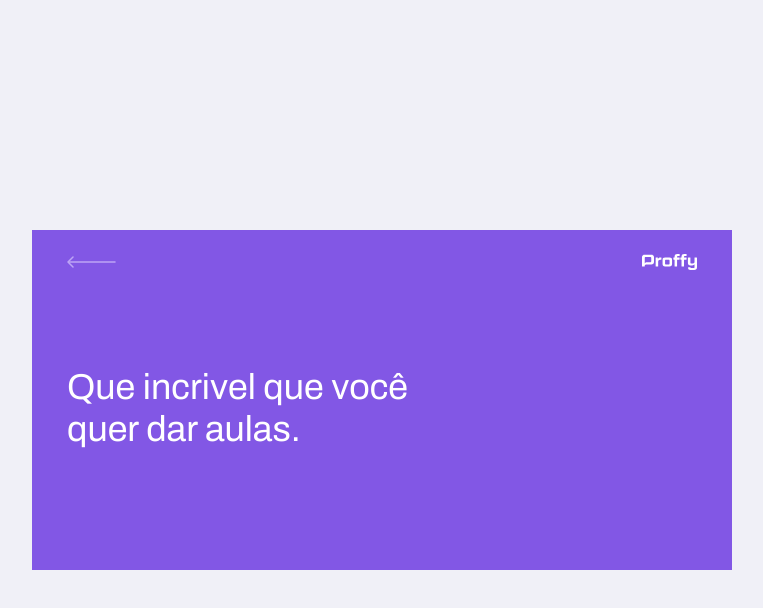
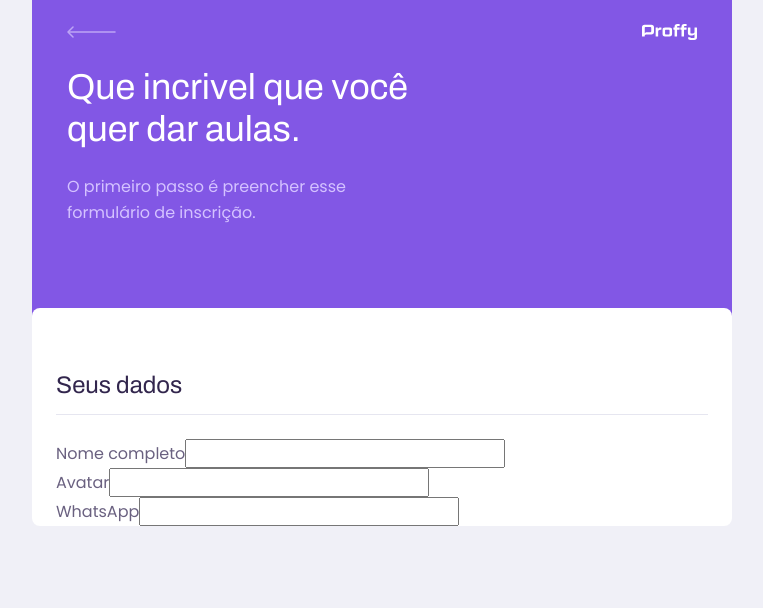
Before and after one commit to RicardoBonin/NLW-02, a React (Create React App) app: page /give-classes in a window 1280 px wide. Shown: the top 608 px of the page, without its empty margins (258-1021 px from the left). Built offline with nearby package versions, Linux system fonts and the light colour scheme.

Commit message:
Create Component Input e styles

```diff
--- /dev/null
+++ b/src/components/Input/styles.css
@@ -0,0 +1,34 @@
+.input-block {
+  position: relative;
+}
+
+.input-block + .input-block {
+  margin-top: 1.4rem;
+}
+
+.input-block label {
+  font-size: 1.4rem;
+}
+
+.input-block input {
+  width: 100%;
+  height: 5.6rem;
+  margin-top: 0.8rem;
+  border-radius: 0.8rem;
+  background: var(--color-input-background);
+  border: 1px solid var(--color-line-in-white);
+  outline: 0;
+  padding: 0 1.6rem;
+  font: 1.6rem Archivo;
+}
+
+.input-block:focus-within::after {
+  width: calc(100% - 3.2rem);
+  height: 2px;
+  content: "";
+  background: var(--color-primary-light);
+  position: absolute;
+  left: 1.6rem;
+  right: 1.6rem;
+  bottom: 0;
+}
--- a/src/components/PageHeader/index.tsx
+++ b/src/components/PageHeader/index.tsx
@@ -8,6 +8,7 @@
 
 interface PageHeaderProps {
   title: string;
+  description?: string;
 }
 
 const PageHeader: React.FC<PageHeaderProps> = (props) => {
@@ -21,6 +22,7 @@
       </div>
       <div className='header-content'>
         <strong>{props.title}</strong>
+        {props.description && <p>{props.description}</p>}
         {props.children}
       </div>
     </header>
--- a/src/components/PageHeader/styles.css
+++ b/src/components/PageHeader/styles.css
@@ -40,6 +40,14 @@
   color: var(--color-title-in-primary);
 }
 
+.page-header .header-content p {
+  max-width: 30rem;
+  font-size: 1.6rem;
+  line-height: 2.6rem;
+  color: var(--color-text-in-primary);
+  margin-top: 2.4rem;
+}
+
 @media (min-width: 700px) {
   .page-header {
     height: 340px;
--- a/src/pages/TeacherForm/index.tsx
+++ b/src/pages/TeacherForm/index.tsx
@@ -1,10 +1,34 @@
 import React from "react";
 import PageHeader from "../../components/PageHeader";
+
+import "./styles.css";
 
 function TeacherForm() {
   return (
     <div id='page-teacher-form' className='container'>
-      <PageHeader title='Que incrivel que você quer dar aulas.' />
+      <PageHeader
+        title='Que incrivel que você quer dar aulas.'
+        description='O primeiro passo é preencher esse formulário de inscrição.'
+      />
+      <main>
+        <fieldset>
+          <legend>Seus dados</legend>
+          <div className='input-block'>
+            <label htmlFor='name'>Nome completo</label>
+            <input type='text' id='name' />
+          </div>
+
+          <div className='input-block'>
+            <label htmlFor='avatar'>Avatar</label>
+            <input type='text' id='avatar' />
+          </div>
+
+          <div className='input-block'>
+            <label htmlFor='whatsapp'>WhatsApp</label>
+            <input type='text' id='whatsapp' />
+          </div>
+        </fieldset>
+      </main>
     </div>
   );
 }
--- /dev/null
+++ b/src/pages/TeacherForm/styles.css
@@ -0,0 +1,39 @@
+#page-teacher-form {
+  width: 100vw;
+  height: 100vh;
+}
+
+#page-teacher-form .page-header .header-content {
+  margin-bottom: 6.4rem;
+}
+
+#page-teacher-form main {
+  background: var(--color-box-base);
+  width: 100%;
+  max-width: 74rem;
+  border-radius: 0.8rem;
+  margin: -3.2rem auto 3.2rem;
+  padding-top: 6.4rem;
+  overflow: hidden;
+}
+
+#page-teacher-form main fieldset {
+  border: 0;
+  padding: 0 2.4rem;
+}
+
+#page-teacher-form main fieldset + fieldset {
+  margin-top: 6.4rem;
+}
+
+#page-teacher-form main fieldset legend {
+  font: 700 2.4rem Archivo;
+  color: var(--color-text-title);
+  margin-bottom: 2.4rem;
+  display: flex;
+  align-items: center;
+  justify-content: space-between;
+  width: 100%;
+  padding-bottom: 1.6rem;
+  border-bottom: 1px solid var(--color-line-in-white);
+}
--- a/src/pages/TeacherList/index.tsx
+++ b/src/pages/TeacherList/index.tsx
@@ -10,11 +10,6 @@
     <div id='page-teacher-list' className='container'>
       <PageHeader title='Estes são os proffys disponíveis.'>
         <form id='search-teachers'>
-          <div className='input-block'>
-            <label htmlFor='subject'>Matéria</label>
-            <input type='text' id='subject' />
-          </div>
-
           <div className='input-block'>
             <label htmlFor='week_day'>Dia da semana</label>
             <input type='text' id='week_day' />
--- a/src/pages/TeacherList/styles.css
+++ b/src/pages/TeacherList/styles.css
@@ -9,41 +9,6 @@
 
 #search-teachers label {
   color: var(--color-text-in-primary);
-}
-
-#search-teachers .input-block {
-  position: relative;
-}
-
-#search-teachers .input-block + .input-block {
-  margin-top: 1.4rem;
-}
-
-#search-teachers .input-block label {
-  font-size: 1.4rem;
-}
-
-#search-teachers .input-block input {
-  width: 100%;
-  height: 5.6rem;
-  margin-top: 0.8rem;
-  border-radius: 0.8rem;
-  background: var(--color-input-background);
-  border: 1px solid var(--color-line-in-white);
-  outline: 0;
-  padding: 0 1.6rem;
-  font: 1.6rem Archivo;
-}
-
-#search-teachers .input-block:focus-within::after {
-  width: calc(100% - 3.2rem);
-  height: 2px;
-  content: "";
-  background: var(--color-primary-light);
-  position: absolute;
-  left: 1.6rem;
-  right: 1.6rem;
-  bottom: 0;
 }
 
 #page-teacher-list main {
```
Also changed, not shown: src/components/Input/index.tsx (added, +19 -0 lines).
